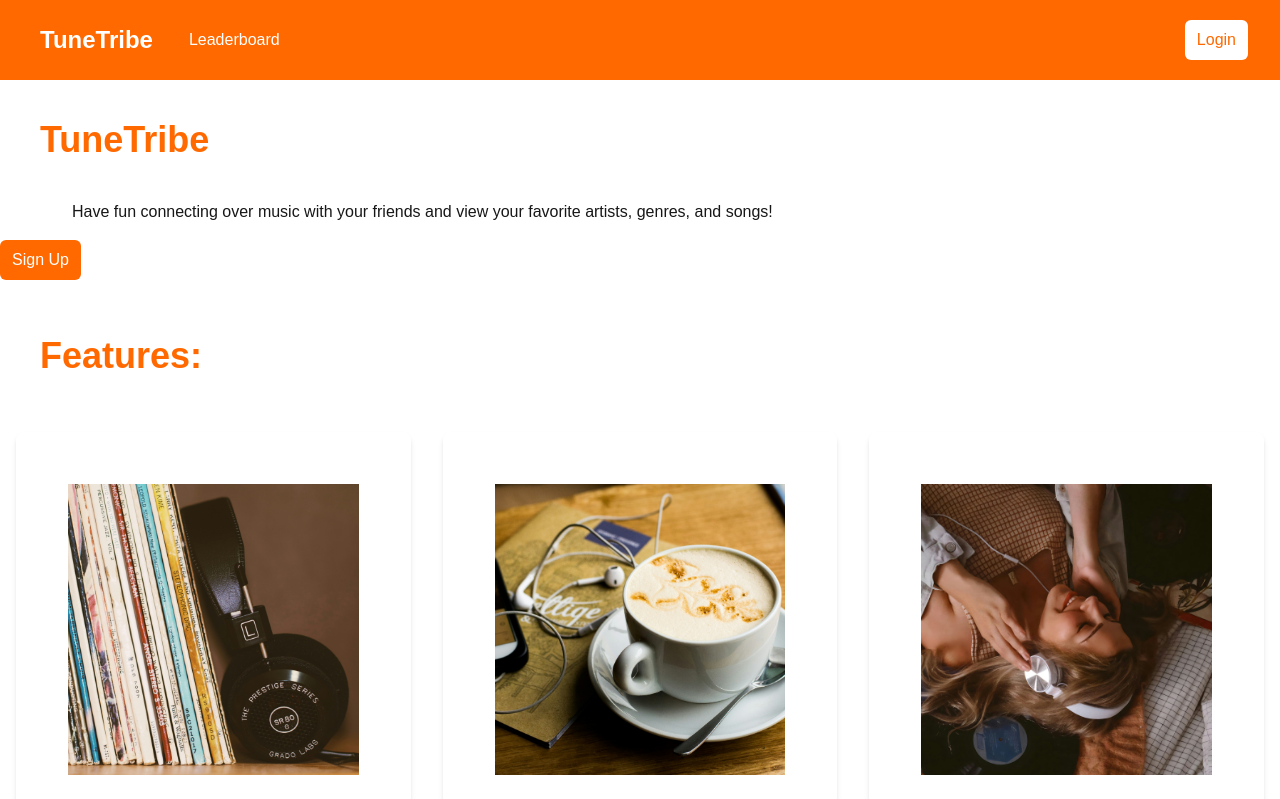
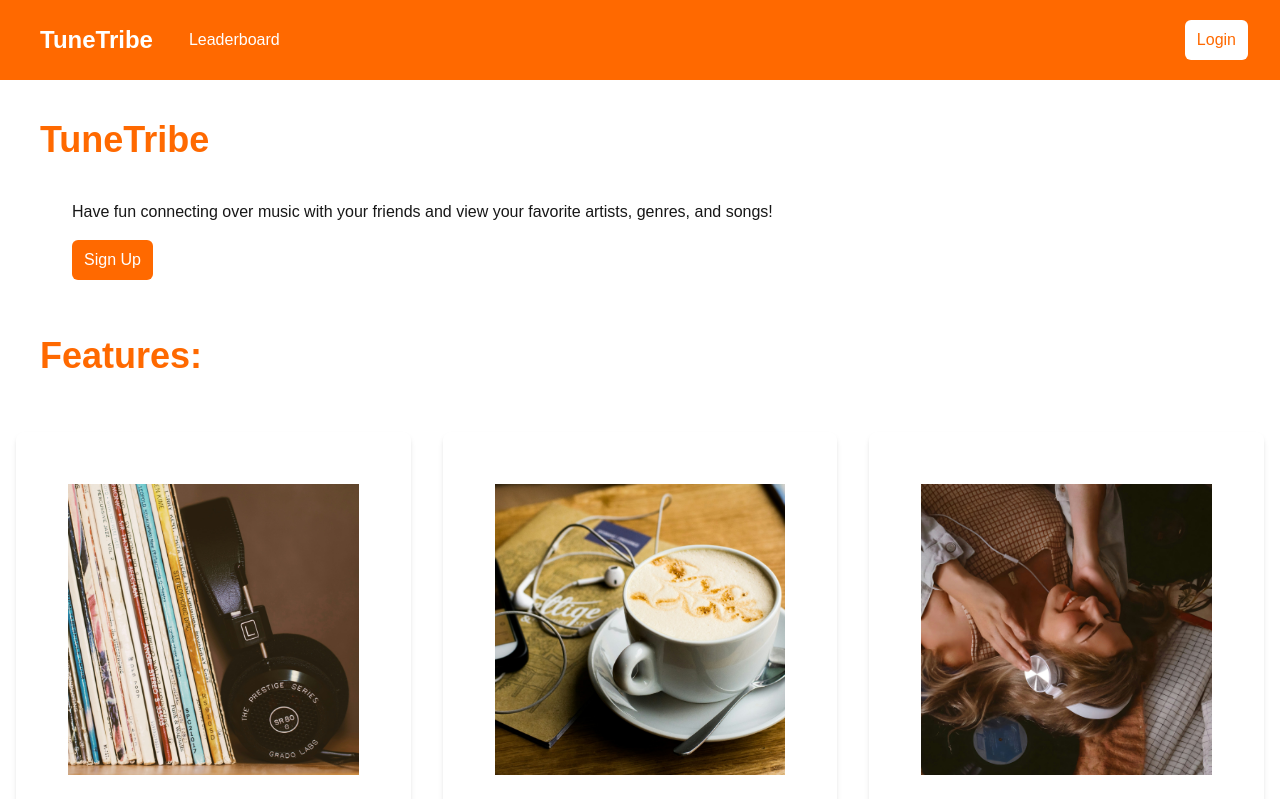
Before and after one commit to kevinhoang219/music-app, a Next.js app in the folder web-app/: page / in a window 1280 px wide. Shown: the top 799 px of the page. Built offline with nearby package versions, Linux system fonts and the light colour scheme; no server answers.

Commit message:
added button

```diff
--- a/web-app/src/components/Content.tsx
+++ b/web-app/src/components/Content.tsx
@@ -1,6 +1,5 @@
 import Image from 'next/image';
 import Welcome from './Welcome';
-import bgarch from '../assets/UGAbw-arch.jpg';
 
 interface ContentProps {
     children: React.ReactNode;
--- a/web-app/src/components/Welcome.tsx
+++ b/web-app/src/components/Welcome.tsx
@@ -11,7 +11,7 @@ const Welcome = () => {
         <div>
             <h1 className='p-10 text-4xl font-bold text-orange-500'>TuneTribe </h1>
             <p className='text-left indent-18'>Have fun connecting over music with your friends and view your favorite artists, genres, and songs!</p>
-            <button className='flex items-center text-white bg-orange-500 hover:bg-orange-300 hover:text-white rounded-md px-3 py-2 my-4'>
+            <button className='flex items-center text-white bg-orange-500 hover:bg-orange-300 hover:text-white rounded-md px-3 py-2 my-4 m-18'>
                       <span>Sign Up</span>
                     </button>
             <h1 className='p-10 text-4xl font-bold text-orange-500'>Features: </h1>
```
